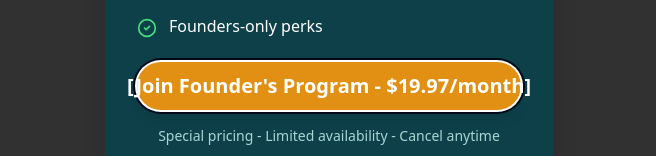
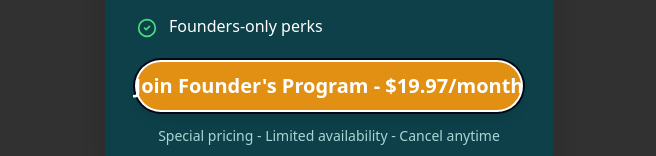
Before and after one commit to Kodenyx/fme-sheri, a React (Vite) app: page /modal3 in a window 1280 px wide. Shown: the part 611-767 px from the top of the page, without its empty margins (311-967 px from the left). Built offline with nearby package versions, Linux system fonts and the light colour scheme.

Commit message:
Remove brackets from button text
Remove square brackets from the button text in the PaywallModal component.

```diff
--- a/src/components/PaywallModal.tsx
+++ b/src/components/PaywallModal.tsx
@@ -1,4 +1,3 @@
-
 import {
   Dialog,
   DialogContent,
@@ -153,7 +152,7 @@ const PaywallModal: React.FC<PaywallModalProps> = ({
                   Opening checkout...
                 </>
               ) : (
-                `[Join Founder's Program - ${currentPrice}/month]`
+                `Join Founder's Program - ${currentPrice}/month`
               )}
             </Button>
 
```
